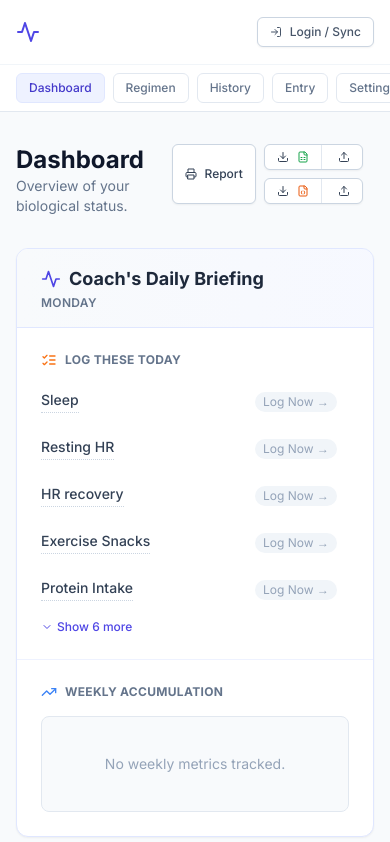
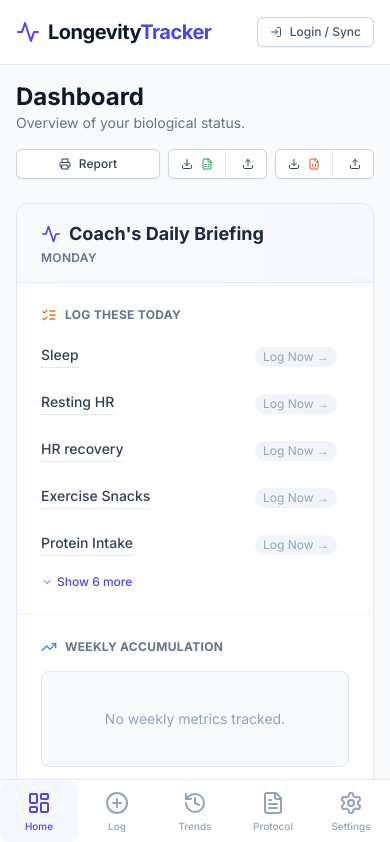
Before and after one commit to paprika27/longevity-tracker, a React (Vite) app: page / in a window 390 px wide. Shown: the top 842 px of the page. Built offline with nearby package versions, Linux system fonts and the light colour scheme.

Commit message:
debugging android app

```diff
--- a/App.tsx
+++ b/App.tsx
@@ -13,7 +13,7 @@ import { MetricManager } from './components/MetricManager';
 import { CoachBanner } from './components/CoachBanner';
 import { AuthWidget } from './components/AuthWidget';
 import { FormattedDateInput, FormattedTimeInput, FormattedDurationInput, formatDuration } from './components/FormattedInputs';
-import { Activity, PlusCircle, LayoutDashboard, History, Save, Quote, ClipboardList, Settings, Edit3, Pin, X, Eye, Filter, ArrowUpDown, Trash2, CheckCircle2, Printer, Search, Calendar, Clock, RotateCcw } from 'lucide-react';
+import { Activity, PlusCircle, LayoutDashboard, History, Save, Quote, ClipboardList, Settings, Edit3, Pin, X, Eye, Filter, ArrowUpDown, Trash2, CheckCircle2, Printer, Search, Calendar, Clock, RotateCcw, FileText } from 'lucide-react';
 import { DEFAULT_SETTINGS } from './constants';
 
 // Helper to determine status
@@ -462,17 +462,33 @@ const App: React.FC = () => {
         printWindow.print();
     };
 
+    const NavButton = ({ id, label, icon: Icon }: { id: typeof view, label: string, icon: any }) => (
+        <button
+            onClick={() => setView(id)}
+            className={`flex flex-col items-center justify-center p-2 rounded-xl transition-all ${
+                view === id
+                ? 'text-indigo-600 bg-indigo-50/50'
+                : 'text-slate-400 hover:text-slate-600'
+            }`}
+        >
+            <Icon className={`w-6 h-6 mb-1 ${view === id ? 'stroke-2' : 'stroke-1.5'}`} />
+            <span className="text-[10px] font-medium">{label}</span>
+        </button>
+    );
+
     return (
-        <div className="min-h-screen pb-12 bg-slate-50">
-            <header className="bg-white border-b border-slate-200 sticky top-0 z-10">
+        <div className="min-h-screen pb-24 sm:pb-12 bg-slate-50">
+            {/* Header: Safe Area Aware */}
+            <header className="bg-white border-b border-slate-200 sticky top-0 z-30 safe-pt">
                 <div className="max-w-6xl mx-auto px-4 sm:px-6 lg:px-8 h-16 flex items-center justify-between">
                     <div className="flex items-center gap-2 text-indigo-600">
                         <Activity className="w-6 h-6" />
-                        <h1 className="font-bold text-xl tracking-tight text-slate-900 hidden sm:block">Longevity<span className="text-indigo-600">Tracker</span></h1>
+                        <h1 className="font-bold text-xl tracking-tight text-slate-900 block">Longevity<span className="text-indigo-600">Tracker</span></h1>
                     </div>
 
                     <div className="flex items-center gap-4">
-                        <nav className="flex gap-1 bg-slate-100 p-1 rounded-lg overflow-x-auto hidden sm:flex">
+                        {/* Desktop Nav */}
+                        <nav className="hidden sm:flex gap-1 bg-slate-100 p-1 rounded-lg">
                             {['dashboard', 'regimen', 'history', 'entry', 'settings'].map(v => (
                                 <button
                                     key={v}
@@ -487,32 +503,18 @@ const App: React.FC = () => {
                         <AuthWidget onSyncComplete={refreshData} />
                     </div>
                 </div>
-                {/* Mobile Nav */}
-                <div className="sm:hidden border-t border-slate-100 px-4 py-2 overflow-x-auto">
-                    <div className="flex gap-2">
-                        {['dashboard', 'regimen', 'history', 'entry', 'settings'].map(v => (
-                            <button
-                                key={v}
-                                onClick={() => setView(v as any)}
-                                className={`px-3 py-1.5 rounded-md text-xs font-medium transition-all whitespace-nowrap capitalize ${view === v ? 'bg-indigo-50 text-indigo-700 border border-indigo-100' : 'text-slate-500 bg-white border border-slate-200'}`}
-                            >
-                                {v}
-                            </button>
-                        ))}
-                    </div>
-                </div>
             </header>
 
-            <main className="max-w-6xl mx-auto px-4 sm:px-6 lg:px-8 py-8">
+            <main className="max-w-6xl mx-auto px-4 sm:px-6 lg:px-8 py-4 sm:py-8">
                 {view === 'dashboard' && (
-                    <div className="space-y-8">
-                        <div className="flex justify-between items-start">
+                    <div className="space-y-6 sm:space-y-8">
+                        <div className="flex flex-col sm:flex-row justify-between items-start sm:items-center gap-4">
                             <div>
                                 <h2 className="text-2xl font-bold text-slate-900">Dashboard</h2>
                                 <p className="text-slate-500 text-sm">Overview of your biological status.</p>
                             </div>
-                            <div className="flex gap-2">
-                                <button onClick={handlePrintReport} className="flex items-center gap-2 px-3 py-1.5 text-xs font-medium text-slate-700 bg-white border border-slate-300 rounded-md hover:bg-slate-50 transition-colors shadow-sm">
+                            <div className="flex w-full sm:w-auto gap-2">
+                                <button onClick={handlePrintReport} className="flex-1 sm:flex-none flex items-center justify-center gap-2 px-3 py-1.5 text-xs font-medium text-slate-700 bg-white border border-slate-300 rounded-md hover:bg-slate-50 transition-colors shadow-sm">
                                     <Printer className="w-3 h-3" /> Report
                                 </button>
                                 <DataControls entries={entries} metrics={metrics} onImportComplete={refreshData} />
@@ -535,7 +537,7 @@ const App: React.FC = () => {
                             </div>
                         ) : (
                             <>
-                                <div className="grid grid-cols-1 lg:grid-cols-3 gap-8">
+                                <div className="grid grid-cols-1 lg:grid-cols-3 gap-6 sm:gap-8">
                                     <div className="lg:col-span-1">
                                         <RadarView metrics={metrics} values={radarValues} />
                                     </div>
@@ -557,7 +559,7 @@ const App: React.FC = () => {
                                                     ))}
                                                  </div>
                                                  <button onClick={handleDismissAllVisible} className="text-xs bg-white border border-slate-200 text-slate-500 hover:text-red-600 px-2 py-1.5 rounded-lg flex items-center gap-1 shadow-sm">
-                                                     <CheckCircle2 className="w-3.5 h-3.5" /> Dismiss
+                                                     <CheckCircle2 className="w-3.5 h-3.5" />
                                                  </button>
                                                  {dismissedFeedback.length > 0 && (
                                                      <button onClick={restoreFeedback} className="text-xs text-slate-400 hover:text-indigo-600 px-2"><Eye className="w-3 h-3" /></button>
@@ -567,7 +569,7 @@ const App: React.FC = () => {
                                         <div className="space-y-3 max-h-[400px] overflow-y-auto pr-2 custom-scrollbar">
                                             {displayedFeedback.map(item => (
                                                 <div key={item.metricId} className={`relative p-4 rounded-lg border-l-4 group transition-all ${item.status === StatusLevel.GOOD ? 'border-green-500 bg-green-50' : item.status === StatusLevel.FAIR ? 'border-yellow-500 bg-yellow-50' : 'border-red-500 bg-red-50'}`}>
-                                                     <div className="absolute top-2 right-2 flex gap-1 opacity-0 group-hover:opacity-100 transition-opacity">
+                                                     <div className="absolute top-2 right-2 flex gap-1 opacity-100 sm:opacity-0 sm:group-hover:opacity-100 transition-opacity">
                                                         <button onClick={() => toggleFeedbackPin(item.metricId)} className={`p-1 rounded hover:bg-black/5 ${pinnedFeedback.includes(item.metricId) ? 'text-slate-800' : 'text-slate-400'}`}>
                                                             <Pin className={`w-3.5 h-3.5 ${pinnedFeedback.includes(item.metricId) ? 'fill-current' : ''}`} />
                                                         </button>
@@ -598,13 +600,13 @@ const App: React.FC = () => {
 
                                             <div className="flex gap-2 flex-wrap">
                                                 {/* Category Filter */}
-                                                <select value={categoryFilter} onChange={(e) => setCategoryFilter(e.target.value)} className="pl-2 pr-8 py-1.5 text-xs border border-slate-200 rounded-lg bg-white shadow-sm cursor-pointer min-w-[100px]">
+                                                <select value={categoryFilter} onChange={(e) => setCategoryFilter(e.target.value)} className="flex-1 sm:flex-none pl-2 pr-8 py-1.5 text-xs border border-slate-200 rounded-lg bg-white shadow-sm cursor-pointer min-w-[100px]">
                                                     <option value="all">All Cats</option>
                                                     {categories.map(c => <option key={c} value={c}>{c}</option>)}
                                                 </select>
 
                                                 {/* Status Filter - Restored/Ensured */}
-                                                <select value={metricFilter} onChange={(e) => setMetricFilter(e.target.value as any)} className="pl-2 pr-8 py-1.5 text-xs border border-slate-200 rounded-lg bg-white shadow-sm cursor-pointer min-w-[110px]">
+                                                <select value={metricFilter} onChange={(e) => setMetricFilter(e.target.value as any)} className="flex-1 sm:flex-none pl-2 pr-8 py-1.5 text-xs border border-slate-200 rounded-lg bg-white shadow-sm cursor-pointer min-w-[110px]">
                                                     <option value="all">All Status</option>
                                                     <option value="good">Good (Green)</option>
                                                     <option value="fair">Fair (Yellow)</option>
@@ -613,7 +615,7 @@ const App: React.FC = () => {
                                                 </select>
 
                                                 {/* Sorting Dropdown - Updated Recently / Streak Added */}
-                                                <select value={metricSort} onChange={(e) => setMetricSort(e.target.value as any)} className="pl-2 pr-8 py-1.5 text-xs border border-slate-200 rounded-lg bg-white shadow-sm cursor-pointer min-w-[110px]">
+                                                <select value={metricSort} onChange={(e) => setMetricSort(e.target.value as any)} className="flex-1 sm:flex-none pl-2 pr-8 py-1.5 text-xs border border-slate-200 rounded-lg bg-white shadow-sm cursor-pointer min-w-[110px]">
                                                     <option value="default">Default</option>
                                                     <option value="name">Name</option>
                                                     <option value="status">Status</option>
@@ -624,7 +626,7 @@ const App: React.FC = () => {
                                         </div>
                                     </div>
 
-                                    <div className="grid grid-cols-2 md:grid-cols-3 lg:grid-cols-4 gap-4">
+                                    <div className="grid grid-cols-1 xs:grid-cols-2 md:grid-cols-3 lg:grid-cols-4 gap-4">
                                         {gridMetrics.map(m => (
                                             <MetricCard
                                                 key={m.id}
@@ -649,9 +651,9 @@ const App: React.FC = () => {
                      <div className="max-w-3xl mx-auto bg-white rounded-xl shadow-sm border border-slate-200 overflow-hidden">
                         <div className="bg-slate-50 border-b border-slate-200 px-6 py-4">
                             <h2 className="text-xl font-bold text-slate-900">Log Metrics</h2>
-                            <div className="flex space-x-1 sm:space-x-4 mt-4 overflow-x-auto">
+                            <div className="flex space-x-1 sm:space-x-4 mt-4 overflow-x-auto no-scrollbar">
                                 {categories.map(cat => (
-                                    <button key={cat} onClick={() => setActiveFormCategory(cat)} className={`text-sm font-medium px-3 py-2 border-b-2 capitalize ${activeFormCategory === cat ? 'border-indigo-600 text-indigo-600' : 'border-transparent text-slate-500'}`}>{cat}</button>
+                                    <button key={cat} onClick={() => setActiveFormCategory(cat)} className={`text-sm font-medium px-3 py-2 border-b-2 capitalize whitespace-nowrap ${activeFormCategory === cat ? 'border-indigo-600 text-indigo-600' : 'border-transparent text-slate-500'}`}>{cat}</button>
                                 ))}
                             </div>
                         </div>
@@ -696,6 +698,17 @@ const App: React.FC = () => {
                      </div>
                 )}
             </main>
+
+            {/* Mobile Fixed Bottom Nav */}
+            <nav className="sm:hidden fixed bottom-0 inset-x-0 bg-white border-t border-slate-200 pb-[env(safe-area-inset-bottom)] z-50">
+                <div className="grid grid-cols-5 h-16 safe-pb">
+                    <NavButton id="dashboard" label="Home" icon={LayoutDashboard} />
+                    <NavButton id="entry" label="Log" icon={PlusCircle} />
+                    <NavButton id="history" label="Trends" icon={History} />
+                    <NavButton id="regimen" label="Protocol" icon={FileText} />
+                    <NavButton id="settings" label="Settings" icon={Settings} />
+                </div>
+            </nav>
         </div>
     );
 };
--- a/components/AuthWidget.tsx
+++ b/components/AuthWidget.tsx
@@ -1,6 +1,6 @@
 
 import React, { useState, useEffect } from 'react';
-import { Cloud, Loader2, LogIn, LogOut, User, Server, AlertTriangle, Terminal } from 'lucide-react';
+import { Cloud, Loader2, LogIn, LogOut, User, Server, AlertTriangle, Terminal, Wifi } from 'lucide-react';
 import * as authService from '../services/authService';
 
 interface AuthWidgetProps {
@@ -9,7 +9,7 @@ interface AuthWidgetProps {
 
 export const AuthWidget: React.FC<AuthWidgetProps> = ({ onSyncComplete }) => {
     const [user, setUser] = useState<string | null>(localStorage.getItem('lt_user'));
-    const [serverUrl, setServerUrl] = useState<string>(localStorage.getItem('lt_server_url') || 'http://localhost:3001');
+    const [serverUrl, setServerUrl] = useState<string>(localStorage.getItem('lt_server_url') || 'http://localhost:3000');
 
     const [isOpen, setIsOpen] = useState(false);
     const [loading, setLoading] = useState(false);
@@ -40,6 +40,7 @@ export const AuthWidget: React.FC<AuthWidgetProps> = ({ onSyncComplete }) => {
     };
 
     const isLocalhost = serverUrl.includes('localhost') || serverUrl.includes('127.0.0.1');
+    const isHttp = serverUrl.startsWith('http://');
 
     const handleLogin = async (e: React.FormEvent) => {
         e.preventDefault();
@@ -48,6 +49,16 @@ export const AuthWidget: React.FC<AuthWidgetProps> = ({ onSyncComplete }) => {
         setLogs([]); // Clear logs on new attempt
 
         addLog(`Initiating Login to: ${serverUrl}`);
+
+        // Android Warning Checks
+        if (isNative) {
+            if (isLocalhost) {
+                addLog('WARN: Using localhost on Android device (this refers to phone, not PC).');
+            }
+            if (isHttp) {
+                addLog('WARN: Using HTTP. Android requires Cleartext Traffic to be enabled in manifest.');
+            }
+        }
 
         try {
             localStorage.setItem('lt_server_url', serverUrl);
@@ -67,9 +78,15 @@ export const AuthWidget: React.FC<AuthWidgetProps> = ({ onSyncComplete }) => {
             const msg = err.message || 'Unknown Error';
             addLog(`ERROR: ${msg}`);
             if (msg.includes('Failed to fetch')) {
-                 addLog(`HINT: Failed to fetch usually means the server is unreachable. Check IP and Port.`);
+                 addLog(`HINT: 'Failed to fetch' usually means Network Error.`);
+                 if (isNative && isLocalhost) {
+                     addLog(`FIX: Change 'localhost' to your PC's IP (e.g. 192.168.1.5).`);
+                 }
+                 if (isNative && isHttp) {
+                     addLog(`FIX: Ensure 'usesCleartextTraffic' is true in AndroidManifest.`);
+                 }
             }
-            setError('Connection failed. See Logs.');
+            setError('Connection failed. Check Logs.');
             setShowLogs(true); // Auto open logs on error
         } finally {
             setLoading(false);
@@ -126,19 +143,31 @@ export const AuthWidget: React.FC<AuthWidgetProps> = ({ onSyncComplete }) => {
                                     <Server className="absolute left-2.5 top-2 h-3.5 w-3.5 text-slate-400" />
                                     <input
                                         type="text"
-                                        className={`w-full text-sm border-slate-300 rounded-md pl-8 ${isNative && isLocalhost ? 'border-orange-300 bg-orange-50' : ''}`}
-                                        placeholder="http://192.168.1.X:3001"
+                                        className={`w-full text-sm border-slate-300 rounded-md pl-8 ${isNative && (isLocalhost || isHttp) ? 'border-orange-300 bg-orange-50' : ''}`}
+                                        placeholder="http://192.168.1.X:3000"
                                         value={serverUrl} onChange={e => setServerUrl(e.target.value)}
                                         required
                                     />
                                 </div>
-                                {isNative && isLocalhost && (
-                                    <div className="flex gap-2 mt-1.5 p-2 bg-orange-50 border border-orange-100 rounded text-[10px] text-orange-800 leading-tight">
-                                        <AlertTriangle className="w-4 h-4 shrink-0" />
-                                        <p>
-                                            <strong>Android Warning:</strong> 'localhost' refers to the phone itself, not your PC.
-                                            Use your PC's local IP (e.g. 192.168.1.50).
-                                        </p>
+
+                                {isNative && (
+                                    <div className="mt-2 space-y-1">
+                                        {isLocalhost && (
+                                            <div className="flex gap-2 p-1.5 bg-orange-50 border border-orange-100 rounded text-[10px] text-orange-800 leading-tight">
+                                                <Wifi className="w-3 h-3 shrink-0 mt-0.5" />
+                                                <p>
+                                                    <strong>Don't use localhost.</strong> Use your PC's IP (e.g. 192.168.1.5).
+                                                </p>
+                                            </div>
+                                        )}
+                                        {isHttp && (
+                                            <div className="flex gap-2 p-1.5 bg-red-50 border border-red-100 rounded text-[10px] text-red-800 leading-tight">
+                                                <AlertTriangle className="w-3 h-3 shrink-0 mt-0.5" />
+                                                <p>
+                                                    <strong>HTTP Blocked?</strong> Android blocks 'http://' by default. You may need to enable "Cleartext Traffic" in your app config or use HTTPS.
+                                                </p>
+                                            </div>
+                                        )}
                                     </div>
                                 )}
                             </div>
--- a/components/DataControls.tsx
+++ b/components/DataControls.tsx
@@ -74,26 +74,27 @@ export const DataControls: React.FC<DataControlsProps> = ({ entries, metrics, on
 
                 // 1. Write to binary string
                 const wbout = XLSX.write(workbook, { bookType: 'xlsx', type: 'base64' });
-
                 const fileName = `LongevityTracker_Data_${new Date().getTime()}.xlsx`;
 
-                // 2. Save to Cache Directory (Temporary)
+                // 2. Save to Cache Directory (Best for sharing without extra permissions)
                 const result = await Filesystem.writeFile({
                     path: fileName,
                     data: wbout,
                     directory: Directory.Cache,
                 });
 
-                // 3. Share the file URI
+                console.log('File written to:', result.uri);
+
+                // 3. Share the file using the 'files' array (CRITICAL for Android)
                 await Share.share({
                     title: 'Export Longevity Data',
                     text: 'Here is your exported data file.',
-                    url: result.uri,
-                    dialogTitle: 'Save or Share Data'
+                    files: [result.uri], // Use 'files' instead of 'url' for local files
+                    dialogTitle: 'Save Data'
                 });
-            } catch (fsError) {
+            } catch (fsError: any) {
                 console.error("Native export error:", fsError);
-                alert("Could not export native file. Ensure Capacitor plugins are installed.");
+                alert(`Native Export Failed: ${fsError.message || JSON.stringify(fsError)}`);
             }
 
         } else {
@@ -101,9 +102,9 @@ export const DataControls: React.FC<DataControlsProps> = ({ entries, metrics, on
             XLSX.writeFile(workbook, "LongevityTracker_Data.xlsx");
         }
 
-    } catch (error) {
+    } catch (error: any) {
         console.error("Export failed:", error);
-        alert("Failed to export data. Check console for details.");
+        alert(`Export Failed: ${error.message}`);
     } finally {
         setLoading(false);
     }
@@ -336,10 +337,10 @@ export const DataControls: React.FC<DataControlsProps> = ({ entries, metrics, on
                 });
                 await Share.share({
                     title: 'Export Config',
-                    url: result.uri,
+                    files: [result.uri],
                 });
-            } catch (e) {
-                alert("Native export failed");
+            } catch (e: any) {
+                alert(`Native Export Failed: ${e.message}`);
             }
       } else {
           const blob = new Blob([dataStr], { type: "application/json" });
--- a/index.html
+++ b/index.html
@@ -2,13 +2,18 @@
 <html lang="en">
   <head>
     <meta charset="utf-8" />
-    <meta name="viewport" content="width=device-width, initial-scale=1" />
+    <meta name="viewport" content="width=device-width, initial-scale=1, viewport-fit=cover" />
     <title>Longevity Tracker</title>
     <script src="https://cdn.tailwindcss.com"></script>
     <link href="https://fonts.googleapis.com/css2?family=Inter:wght@300;400;500;600;700&display=swap" rel="stylesheet">
     <style>
       body {
         font-family: 'Inter', sans-serif;
+        /* Ensure safe areas are respected */
+        padding-top: env(safe-area-inset-top);
+        padding-bottom: env(safe-area-inset-bottom);
+        padding-left: env(safe-area-inset-left);
+        padding-right: env(safe-area-inset-right);
       }
       /* Custom Scrollbar for cleaner look */
       ::-webkit-scrollbar {
@@ -25,6 +30,10 @@
       ::-webkit-scrollbar-thumb:hover {
         background: #94a3b8;
       }
+
+      /* Utility for fixed elements to respect safe area */
+      .safe-pt { padding-top: env(safe-area-inset-top); }
+      .safe-pb { padding-bottom: env(safe-area-inset-bottom); }
     </style>
 <script type="importmap">
 {
@@ -49,7 +58,7 @@
 }
 </script>
 </head>
-  <body class="bg-slate-50 text-slate-800">
+  <body class="bg-slate-50 text-slate-800 selection:bg-indigo-100 selection:text-indigo-800">
     <div id="root"></div>
     <script type="module" src="/index.tsx"></script>
   </body>
```
Also changed, not shown: 12 other files (tests, documents, lock files or other folders).
